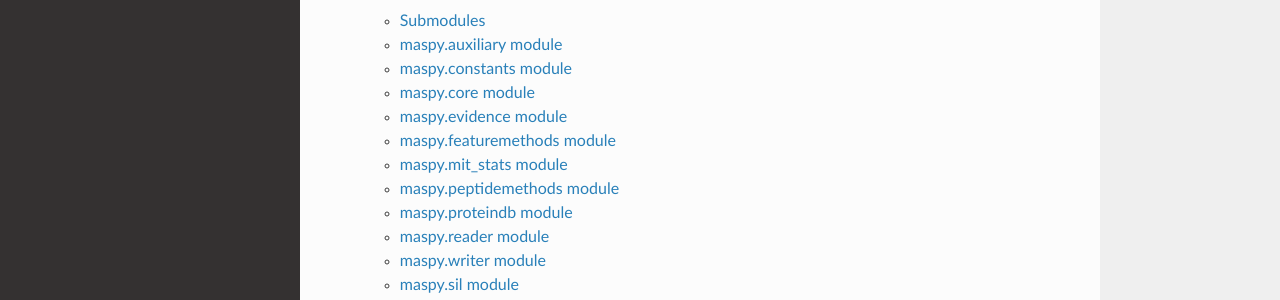
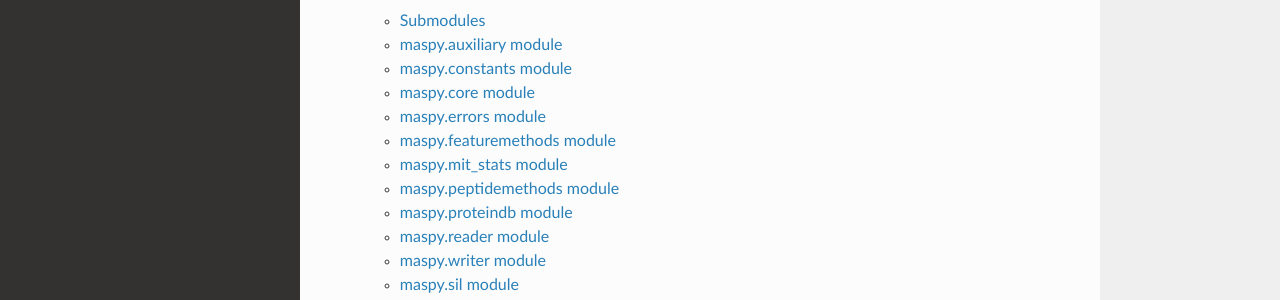
Before and after one commit to hollenstein/maspy, a Sphinx documentation site: the page built from doc/source/index.rst, in a window 1280 px wide and 900 px high, scrolled down 774 px. Shown: the part 209-509 px from the top of the window. Built offline with Sphinx 7.4.7 and the Read the Docs theme 2.0.0, drawn with Linux system fonts in a browser that asks for light colours; pages that are not in the unit, such as notebooks, are missing from menus.

Commit message:
docs: add maspy.errors, remove maspy.evidence

```diff
--- a/doc/source/maspy.rst
+++ b/doc/source/maspy.rst
@@ -28,10 +28,10 @@ maspy.core module
     :undoc-members:
     :show-inheritance:
 
-maspy.evidence module
----------------------
+maspy.errors module
+-------------------
 
-.. automodule:: maspy.evidence
+.. automodule:: maspy.errors
     :members:
     :undoc-members:
     :show-inheritance:
```
